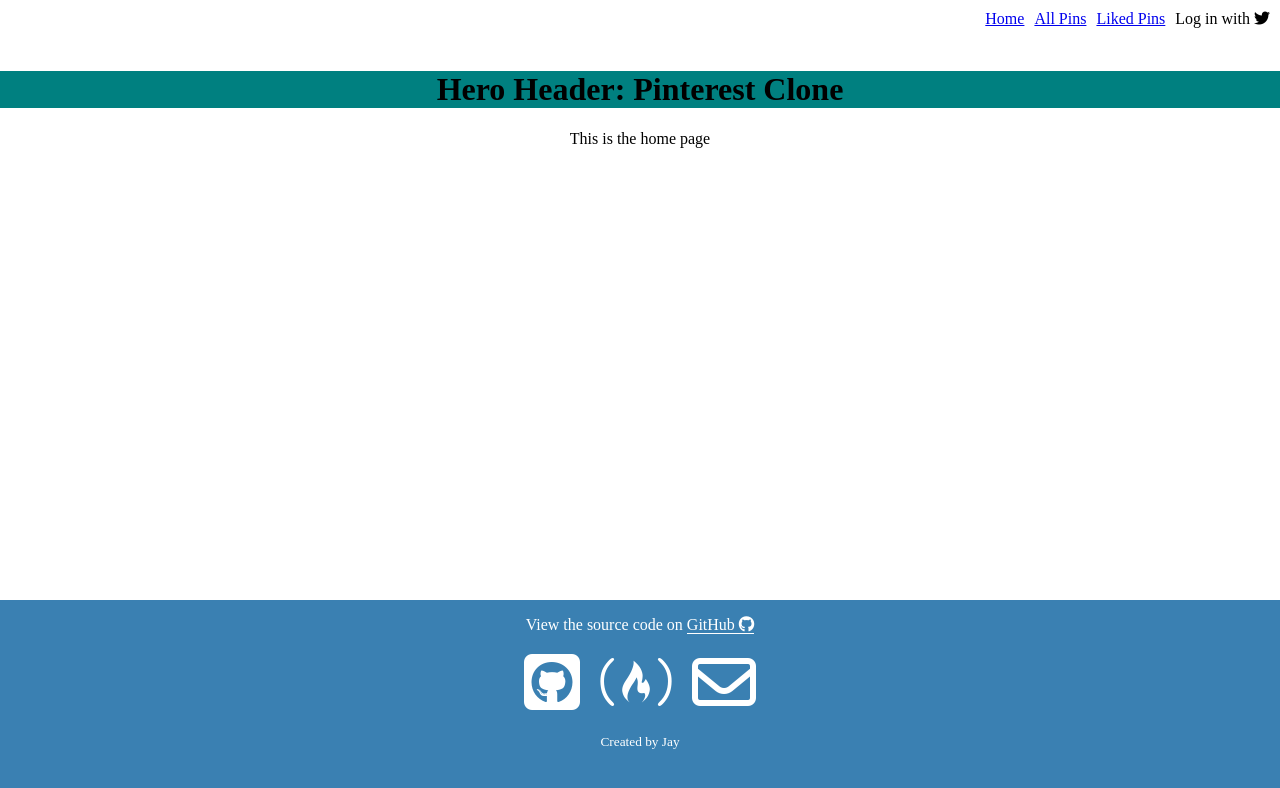
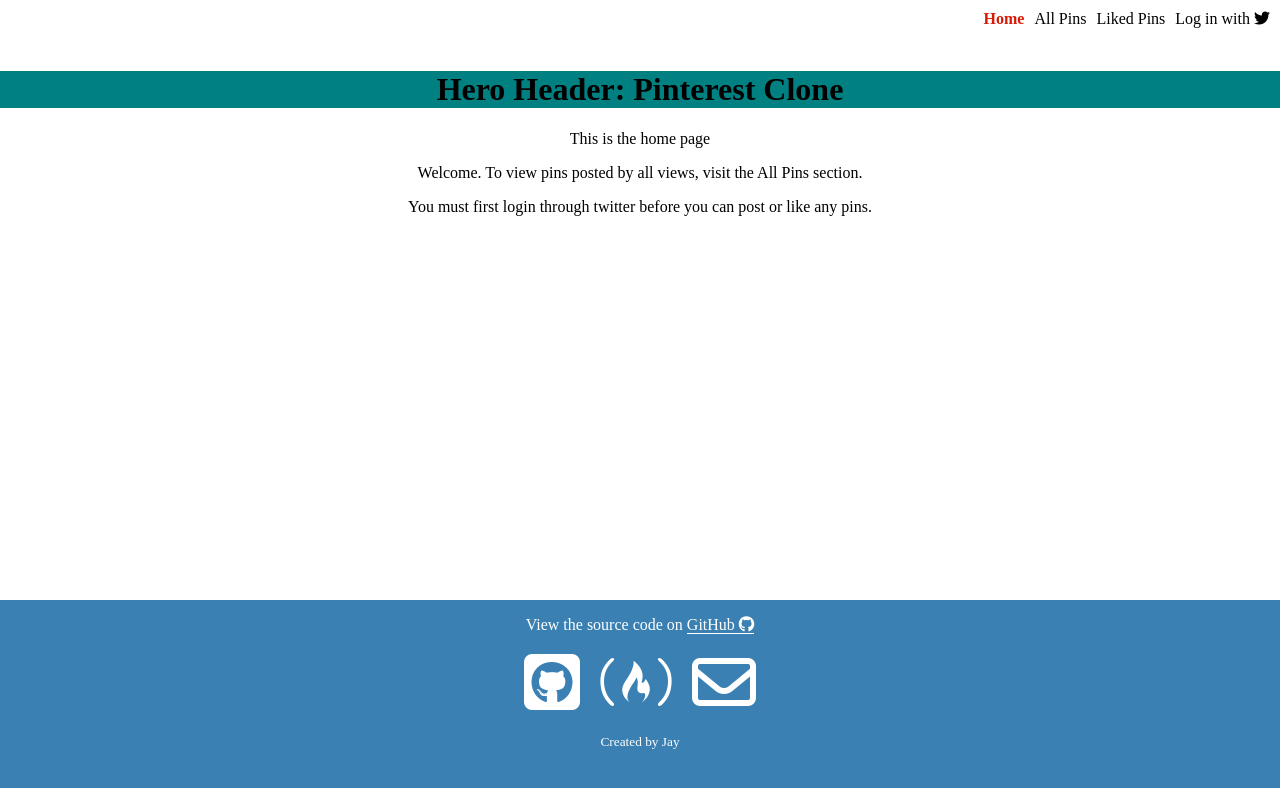
Before and after one commit to jayullman/pinbored, a React app: page / in a window 1280 px wide. Built offline with nearby package versions, Linux system fonts and the light colour scheme; no server answers.

Commit message:
Add active link styling to navigation

```diff
--- a/client/components/Home.js
+++ b/client/components/Home.js
@@ -6,6 +6,8 @@ const Home = () =>
   (
     <div>
       <p>This is the home page</p>
+      <p>Welcome. To view pins posted by all views, visit the All Pins section.</p>
+      <p>You must first login through twitter before you can post or like any pins.</p>
     </div>
   );
 
--- a/client/containers/NavContainer.js
+++ b/client/containers/NavContainer.js
@@ -1,6 +1,6 @@
 import React from 'react';
 import PropTypes from 'prop-types';
-import { Link } from 'react-router-dom';
+import { NavLink } from 'react-router-dom';
 import { slide as Menu } from 'react-burger-menu';
 import '../styles/navContainer.css';
 /**
@@ -34,10 +34,10 @@ class NavContainer extends React.Component {
   navLinks() {
     return (
       <ul>
-        <li key={1}><Link to='/'>Home</Link></li>
-        <li key={2}><Link to='/allpins'>All Pins</Link></li>
-        {this.props.isLoggedIn && <li key={3}><Link to='/mypins'>My Pins</Link></li>}
-        <li key={4}><Link to='/likedpins'>Liked Pins</Link></li>
+        <li key={1}><NavLink exact activeClassName='active-link' to='/'>Home</NavLink></li>
+        <li key={2}><NavLink activeClassName='active-link' to='/allpins'>All Pins</NavLink></li>
+        {this.props.isLoggedIn && <li key={3}><NavLink activeClassName='active-link' to='/mypins'>My Pins</NavLink></li>}
+        <li key={4}><NavLink activeClassName='active-link' to='/likedpins'>Liked Pins</NavLink></li>
 
         {!this.props.isLoggedIn
           ? <li onClick={this.props.login} className='twitter-login' key={5}>
@@ -66,7 +66,7 @@ class NavContainer extends React.Component {
           </nav>
             {/* These items will appear outside of the burger menu */}
             <ul className='outside-burger-links'>
-              <li><Link to='/'>Outside Burger Link</Link></li>
+              <li><NavLink to='/'>Outside Burger Link</NavLink></li>
             </ul>
         </div>
       );
--- a/client/containers/PinsContainer.js
+++ b/client/containers/PinsContainer.js
@@ -118,7 +118,6 @@ class Pin extends React.Component {
   render() {
     return (
       <div className='pin'>
-        This is a pin!
         <img width={150} src={this.props.imageUrl} />
 
         {/* ensure delete button is only added when the user is logged in
@@ -208,7 +207,8 @@ class PinsContainer extends React.Component {
     }
 
     return (
-      <div className='pins-container'>
+      <div
+        className='pins-container'>
         <h3>{pathname === '/allpins' ? 'All Pins'
           : pathname === '/mypins' ? 'My Pins' : 'Liked Pins'}</h3>
         <AddPinBox
--- a/client/styles/navContainer.css
+++ b/client/styles/navContainer.css
@@ -7,6 +7,15 @@
   align-items: center;
   justify-content: flex-end;*/
 
+}
+
+.nav-container a {
+  text-decoration: none;
+  color: #000;
+}
+
+.no-touchevents .nav-container a:hover {
+  border-bottom: 1px solid #000;
 }
 
 .narrow-nav {
@@ -131,3 +140,12 @@ nav.bm-item-list {
 .bm-overlay {
   background: rgba(0, 0, 0, 0.3);
 }
+
+a.active-link {
+  font-weight: bold;
+  color: #d81b06;
+}
+
+.no-touchevents .nav-container a.active-link:hover {
+  border-bottom: 1px solid #d81b06;
+}
```
Also changed, not shown: client/styles/pinsContainer.css (line endings or trailing spaces).
